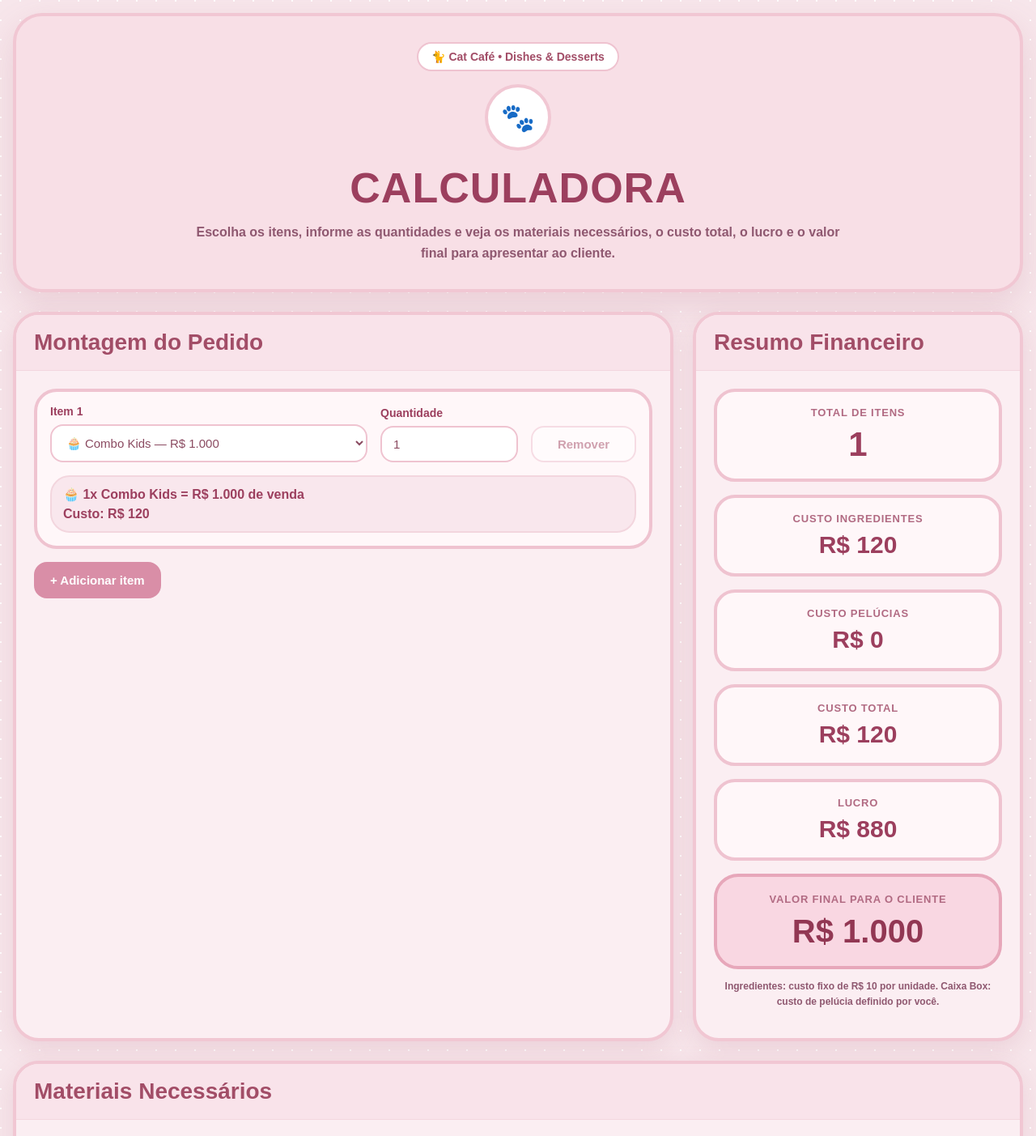
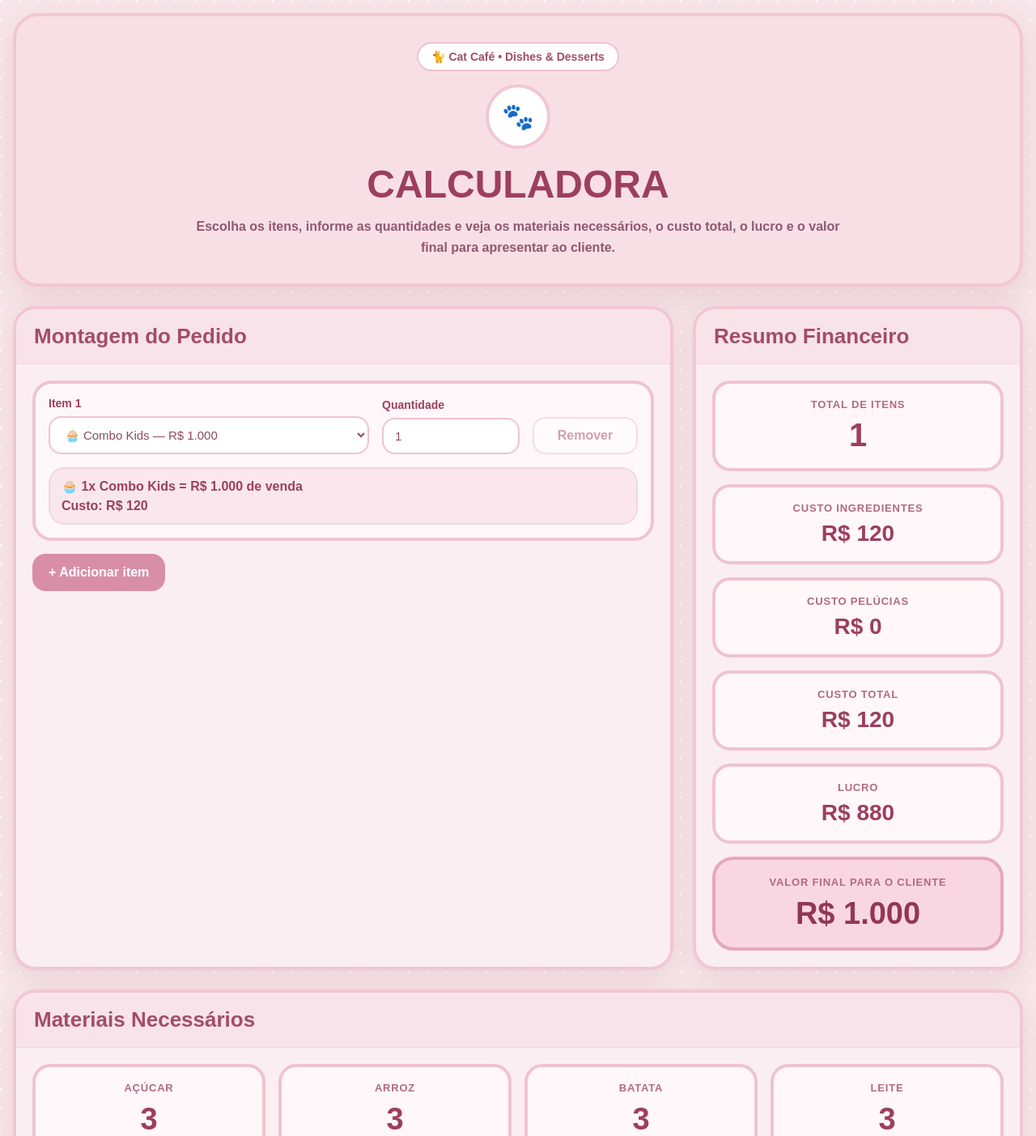
Before and after one commit to hinarahelo/calculadora-cat-cafe, a React (Vite) app: page / in a window 1280 px wide. Shown: the top 1403 px of the page at 81% size. Built offline with nearby package versions, Linux system fonts and the light colour scheme.

Commit message:
Update App.tsx

```diff
--- a/src/App.tsx
+++ b/src/App.tsx
@@ -11,8 +11,8 @@ const ITENS = {
       leite: 3,
       açúcar: 3,
       arroz: 3,
-      batata: 3,
-    },
+      batata: 3
+    }
   },
   p: {
     nome: "Combo P",
@@ -26,8 +26,8 @@ const ITENS = {
       queijo: 1,
       água: 1,
       café: 1,
-      leite: 2,
-    },
+      leite: 2
+    }
   },
   g: {
     nome: "Combo G",
@@ -41,15 +41,15 @@ const ITENS = {
       queijo: 1,
       água: 2,
       café: 2,
-      leite: 2,
-    },
+      leite: 2
+    }
   },
   box: {
     nome: "Caixa Box",
     emoji: "🎁",
     venda: 6000,
-    ingredientes: {},
-  },
+    ingredientes: {}
+  }
 } as const;
 
 type ItemKey = keyof typeof ITENS;
@@ -66,31 +66,31 @@ function moeda(valor: number): string {
   return new Intl.NumberFormat("pt-BR", {
     style: "currency",
     currency: "BRL",
-    maximumFractionDigits: 0,
+    maximumFractionDigits: 0
   }).format(valor);
 }
 
-function App() {
+export default function App() {
   const [linhas, setLinhas] = useState<LinhaPedido[]>([
     {
       id: 1,
       item: "kids",
       quantidade: 1,
       peluciasPorCaixa: 1,
-      custoPelucia: 0,
-    },
+      custoPelucia: 0
+    }
   ]);
 
   function adicionarLinha() {
     setLinhas((atual) => [
       ...atual,
       {
-        id: Date.now(),
+        id: Date.now() + Math.floor(Math.random() * 1000),
         item: "kids",
         quantidade: 1,
         peluciasPorCaixa: 1,
-        custoPelucia: 0,
-      },
+        custoPelucia: 0
+      }
     ]);
   }
 
@@ -110,7 +110,7 @@ function App() {
         if (campo === "item") {
           return {
             ...linha,
-            item: valor as ItemKey,
+            item: valor as ItemKey
           };
         }
 
@@ -118,7 +118,7 @@ function App() {
 
         return {
           ...linha,
-          [campo]: numero,
+          [campo]: numero
         };
       })
     );
@@ -129,7 +129,6 @@ function App() {
 
     let custoIngredientes = 0;
     let custoPelucias = 0;
-    let custoTotal = 0;
     let vendaTotal = 0;
     let totalItens = 0;
 
@@ -158,7 +157,7 @@ function App() {
       }
     }
 
-    custoTotal = custoIngredientes + custoPelucias;
+    const custoTotal = custoIngredientes + custoPelucias;
     const lucro = vendaTotal - custoTotal;
 
     const materiaisOrdenados = Object.entries(materiais).sort((a, b) =>
@@ -172,25 +171,25 @@ function App() {
       custoTotal,
       lucro,
       vendaTotal,
-      totalItens,
+      totalItens
     };
   }, [linhas]);
 
   return (
     <div style={styles.page}>
-      <div style={styles.wrapper}>
+      <div style={styles.container}>
         <header style={styles.hero}>
-          <div style={styles.heroBadge}>🐈 Cat Café • Dishes & Desserts</div>
-          <div style={styles.catCircle}>🐾</div>
-          <h1 style={styles.heroTitle}>Calculadora</h1>
-          <p style={styles.heroText}>
+          <div style={styles.badge}>🐈 Cat Café • Dishes & Desserts</div>
+          <div style={styles.iconCircle}>🐾</div>
+          <h1 style={styles.title}>Calculadora</h1>
+          <p style={styles.subtitle}>
             Escolha os itens, informe as quantidades e veja os materiais
             necessários, o custo total, o lucro e o valor final para apresentar
             ao cliente.
           </p>
         </header>
 
-        <div style={styles.gridTop}>
+        <div style={styles.topGrid}>
           <section style={styles.card}>
             <div style={styles.cardHeader}>Montagem do Pedido</div>
             <div style={styles.cardBody}>
@@ -203,8 +202,7 @@ function App() {
                 const custoLinha = ehBox
                   ? totalPelucias * linha.custoPelucia
                   : Object.values(itemAtual.ingredientes).reduce(
-                      (acc, qtd) =>
-                        acc + qtd * INGREDIENT_COST * linha.quantidade,
+                      (acc, qtd) => acc + qtd * INGREDIENT_COST * linha.quantidade,
                       0
                     );
 
@@ -240,14 +238,15 @@ function App() {
                         />
                       </div>
 
-                      <div style={styles.fieldButton}>
+                      <div style={styles.buttonField}>
                         <button
+                          type="button"
                           onClick={() => removerLinha(linha.id)}
                           disabled={linhas.length === 1}
                           style={{
-                            ...styles.buttonSecondary,
+                            ...styles.secondaryButton,
                             opacity: linhas.length === 1 ? 0.5 : 1,
-                            cursor: linhas.length === 1 ? "not-allowed" : "pointer",
+                            cursor: linhas.length === 1 ? "not-allowed" : "pointer"
                           }}
                         >
                           Remover
@@ -283,11 +282,7 @@ function App() {
                             min={0}
                             value={linha.custoPelucia}
                             onChange={(e) =>
-                              atualizarLinha(
-                                linha.id,
-                                "custoPelucia",
-                                e.target.value
-                              )
+                              atualizarLinha(linha.id, "custoPelucia", e.target.value)
                             }
                             style={styles.input}
                           />
@@ -295,14 +290,14 @@ function App() {
                       </div>
                     )}
 
-                    <div style={styles.lineSummary}>
+                    <div style={styles.summaryBox}>
                       <div>
                         {itemAtual.emoji} {linha.quantidade}x {itemAtual.nome} ={" "}
                         {moeda(totalLinhaVenda)} de venda
                       </div>
                       <div>Custo: {moeda(custoLinha)}</div>
                       {ehBox && (
-                        <div style={styles.lineSmall}>
+                        <div style={styles.smallText}>
                           Total de pelúcias nesta linha: {totalPelucias}
                         </div>
                       )}
@@ -311,7 +306,7 @@ function App() {
                 );
               })}
 
-              <button onClick={adicionarLinha} style={styles.buttonPrimary}>
+              <button type="button" onClick={adicionarLinha} style={styles.primaryButton}>
                 + Adicionar item
               </button>
             </div>
@@ -355,15 +350,8 @@ function App() {
 
               <div style={styles.totalBox}>
                 <div style={styles.metricLabel}>Valor final para o cliente</div>
-                <div style={styles.totalValue}>
-                  {moeda(calculo.vendaTotal)}
-                </div>
+                <div style={styles.totalValue}>{moeda(calculo.vendaTotal)}</div>
               </div>
-
-              <p style={styles.footerNote}>
-                Ingredientes: custo fixo de {moeda(INGREDIENT_COST)} por unidade.
-                Caixa Box: custo de pelúcia definido por você.
-              </p>
             </div>
           </section>
         </div>
@@ -372,10 +360,9 @@ function App() {
           <div style={styles.cardHeader}>Materiais Necessários</div>
           <div style={styles.cardBody}>
             {calculo.materiaisOrdenados.length === 0 ? (
-              <p style={styles.emptyText}>
-                Adicione uma quantidade maior que zero para visualizar os
-                materiais.
-              </p>
+              <div style={styles.emptyText}>
+                Adicione uma quantidade maior que zero para visualizar os materiais.
+              </div>
             ) : (
               <div style={styles.materialGrid}>
                 {calculo.materiaisOrdenados.map(([ingrediente, quantidade]) => {
@@ -395,8 +382,8 @@ function App() {
 
                   return (
                     <div key={ingrediente} style={styles.materialCard}>
-                      <div style={styles.materialLabel}>{ingrediente}</div>
-                      <div style={styles.materialValue}>{quantidade}</div>
+                      <div style={styles.materialName}>{ingrediente}</div>
+                      <div style={styles.materialQty}>{quantidade}</div>
                       <div style={styles.materialCost}>
                         Custo: {moeda(custoMaterial)}
                       </div>
@@ -419,248 +406,234 @@ const styles: Record<string, React.CSSProperties> = {
     backgroundImage:
       "radial-gradient(circle at 1px 1px, rgba(255,255,255,0.9) 1.2px, transparent 0)",
     backgroundSize: "24px 24px",
-    padding: "16px",
+    padding: "16px"
   },
-  wrapper: {
+  container: {
     maxWidth: "1280px",
     margin: "0 auto",
     display: "flex",
     flexDirection: "column",
-    gap: "24px",
+    gap: "24px"
   },
   hero: {
+    background: "#f8dfe6",
     border: "4px solid #f1c7d3",
-    background: "#f8dfe6",
-    borderRadius: "36px",
-    padding: "32px 24px",
+    borderRadius: "32px",
+    padding: "32px 20px",
     textAlign: "center",
-    boxShadow: "0 16px 40px rgba(178,98,122,0.18)",
+    boxShadow: "0 16px 40px rgba(178,98,122,0.18)"
   },
-  heroBadge: {
+  badge: {
     display: "inline-block",
-    background: "#fff",
+    background: "#ffffff",
     color: "#a24d67",
     border: "2px solid #efc3d0",
     borderRadius: "999px",
     padding: "8px 16px",
     fontWeight: 700,
     fontSize: "14px",
-    marginBottom: "16px",
+    marginBottom: "16px"
   },
-  catCircle: {
-    width: "82px",
-    height: "82px",
+  iconCircle: {
+    width: "80px",
+    height: "80px",
+    margin: "0 auto 16px auto",
     borderRadius: "50%",
-    margin: "0 auto 16px auto",
     display: "flex",
     alignItems: "center",
     justifyContent: "center",
     background: "#fff",
     border: "4px solid #f1c7d3",
-    fontSize: "34px",
+    fontSize: "32px"
   },
-  heroTitle: {
+  title: {
     margin: 0,
+    fontSize: "48px",
+    fontWeight: 900,
     color: "#9c3f5e",
-    fontSize: "52px",
-    fontWeight: 900,
-    textTransform: "uppercase",
-    letterSpacing: "1px",
+    textTransform: "uppercase"
   },
-  heroText: {
+  subtitle: {
+    margin: "12px auto 0 auto",
     maxWidth: "820px",
-    margin: "12px auto 0 auto",
     color: "#8f5870",
     fontSize: "16px",
-    fontWeight: 600,
     lineHeight: 1.6,
+    fontWeight: 600
   },
-  gridTop: {
+  topGrid: {
     display: "grid",
     gridTemplateColumns: "2fr 1fr",
-    gap: "24px",
+    gap: "24px"
   },
   card: {
+    background: "#fbeef2",
     border: "4px solid #f1c7d3",
-    background: "#fbeef2",
-    borderRadius: "32px",
+    borderRadius: "28px",
     overflow: "hidden",
-    boxShadow: "0 10px 30px rgba(178,98,122,0.16)",
+    boxShadow: "0 10px 30px rgba(178,98,122,0.16)"
   },
   cardHeader: {
+    background: "#f9e3ea",
+    color: "#a24d67",
     padding: "18px 22px",
-    background: "#f9e3ea",
-    borderBottom: "1px solid #f3d6de",
-    color: "#a24d67",
-    fontSize: "28px",
+    fontSize: "26px",
     fontWeight: 900,
+    borderBottom: "1px solid #f3d6de"
   },
   cardBody: {
-    padding: "22px",
+    padding: "20px"
   },
   lineCard: {
+    background: "#fff7f9",
     border: "4px solid #efc3d0",
-    background: "#fff7f9",
-    borderRadius: "28px",
+    borderRadius: "24px",
     padding: "16px",
-    marginBottom: "16px",
+    marginBottom: "16px"
   },
   formGrid: {
     display: "grid",
     gridTemplateColumns: "1fr 170px 130px",
     gap: "16px",
-    alignItems: "end",
+    alignItems: "end"
   },
   boxGrid: {
     display: "grid",
     gridTemplateColumns: "1fr 1fr",
     gap: "16px",
-    marginTop: "16px",
+    marginTop: "16px"
   },
   field: {
     display: "flex",
     flexDirection: "column",
-    gap: "8px",
+    gap: "8px"
   },
-  fieldButton: {
+  buttonField: {
     display: "flex",
-    alignItems: "end",
+    alignItems: "end"
   },
   label: {
-    fontWeight: 700,
     color: "#9c3f5e",
     fontSize: "14px",
+    fontWeight: 700
   },
   input: {
     width: "100%",
+    padding: "12px 14px",
+    borderRadius: "16px",
     border: "2px solid #efc3d0",
-    borderRadius: "16px",
-    padding: "12px 14px",
+    background: "#fff",
+    color: "#8b4b61",
     fontSize: "15px",
-    color: "#8b4b61",
-    background: "#fff",
-    outline: "none",
+    outline: "none"
   },
-  buttonPrimary: {
+  primaryButton: {
     border: "2px solid #d98ea7",
     background: "#d98ea7",
     color: "#fff",
     borderRadius: "16px",
     padding: "12px 18px",
-    fontSize: "15px",
     fontWeight: 700,
-    cursor: "pointer",
+    cursor: "pointer"
   },
-  buttonSecondary: {
+  secondaryButton: {
     width: "100%",
     border: "2px solid #efc3d0",
     background: "#fff",
     color: "#a24d67",
     borderRadius: "16px",
     padding: "12px 14px",
-    fontSize: "15px",
-    fontWeight: 700,
+    fontWeight: 700
   },
-  lineSummary: {
+  summaryBox: {
     marginTop: "16px",
+    background: "#f9e7ed",
     border: "2px solid #f3d6de",
-    background: "#f9e7ed",
-    borderRadius: "24px",
+    borderRadius: "20px",
     padding: "12px 14px",
-    color: "#9c3f5e",
-    fontWeight: 700,
     display: "flex",
     flexDirection: "column",
     gap: "6px",
+    color: "#9c3f5e",
+    fontWeight: 700
   },
-  lineSmall: {
+  smallText: {
     fontSize: "12px",
-    color: "#8f5870",
-    fontWeight: 600,
+    color: "#8f5870"
   },
   metricBox: {
+    background: "#fff7f9",
     border: "4px solid #efc3d0",
-    background: "#fff7f9",
-    borderRadius: "26px",
+    borderRadius: "22px",
     padding: "18px",
     textAlign: "center",
-    marginBottom: "16px",
+    marginBottom: "16px"
   },
   metricLabel: {
     fontSize: "13px",
     textTransform: "uppercase",
     letterSpacing: "0.8px",
     color: "#b16a82",
-    fontWeight: 800,
+    fontWeight: 800
   },
   metricValue: {
     marginTop: "8px",
-    fontSize: "42px",
+    fontSize: "40px",
     fontWeight: 900,
-    color: "#9c3f5e",
+    color: "#9c3f5e"
   },
   metricValueSmall: {
     marginTop: "8px",
-    fontSize: "30px",
+    fontSize: "28px",
     fontWeight: 900,
-    color: "#9c3f5e",
+    color: "#9c3f5e"
   },
   totalBox: {
+    background: "#f9d7e2",
     border: "4px solid #e7a7ba",
-    background: "#f9d7e2",
-    borderRadius: "30px",
+    borderRadius: "26px",
     padding: "20px",
-    textAlign: "center",
+    textAlign: "center"
   },
   totalValue: {
     marginTop: "10px",
-    fontSize: "40px",
+    fontSize: "38px",
     fontWeight: 900,
-    color: "#923753",
-  },
-  footerNote: {
-    marginTop: "12px",
-    textAlign: "center",
-    color: "#8f5870",
-    fontSize: "12px",
-    fontWeight: 600,
-    lineHeight: 1.6,
+    color: "#923753"
   },
   emptyText: {
     color: "#8f5870",
-    fontWeight: 600,
+    fontWeight: 600
   },
   materialGrid: {
     display: "grid",
-    gridTemplateColumns: "repeat(auto-fit, minmax(200px, 1fr))",
-    gap: "16px",
+    gridTemplateColumns: "repeat(auto-fit, minmax(180px, 1fr))",
+    gap: "16px"
   },
   materialCard: {
+    background: "#fff7f9",
     border: "4px solid #efc3d0",
-    background: "#fff7f9",
-    borderRadius: "26px",
+    borderRadius: "22px",
     padding: "18px",
-    textAlign: "center",
+    textAlign: "center"
   },
-  materialLabel: {
+  materialName: {
     color: "#b16a82",
     fontSize: "13px",
     textTransform: "uppercase",
     letterSpacing: "0.8px",
-    fontWeight: 800,
+    fontWeight: 800
   },
-  materialValue: {
+  materialQty: {
     marginTop: "10px",
     color: "#9c3f5e",
-    fontSize: "40px",
-    fontWeight: 900,
+    fontSize: "38px",
+    fontWeight: 900
   },
   materialCost: {
     marginTop: "6px",
     color: "#8f5870",
     fontSize: "12px",
-    fontWeight: 600,
-  },
+    fontWeight: 600
+  }
 };
-
-export default App;
```
